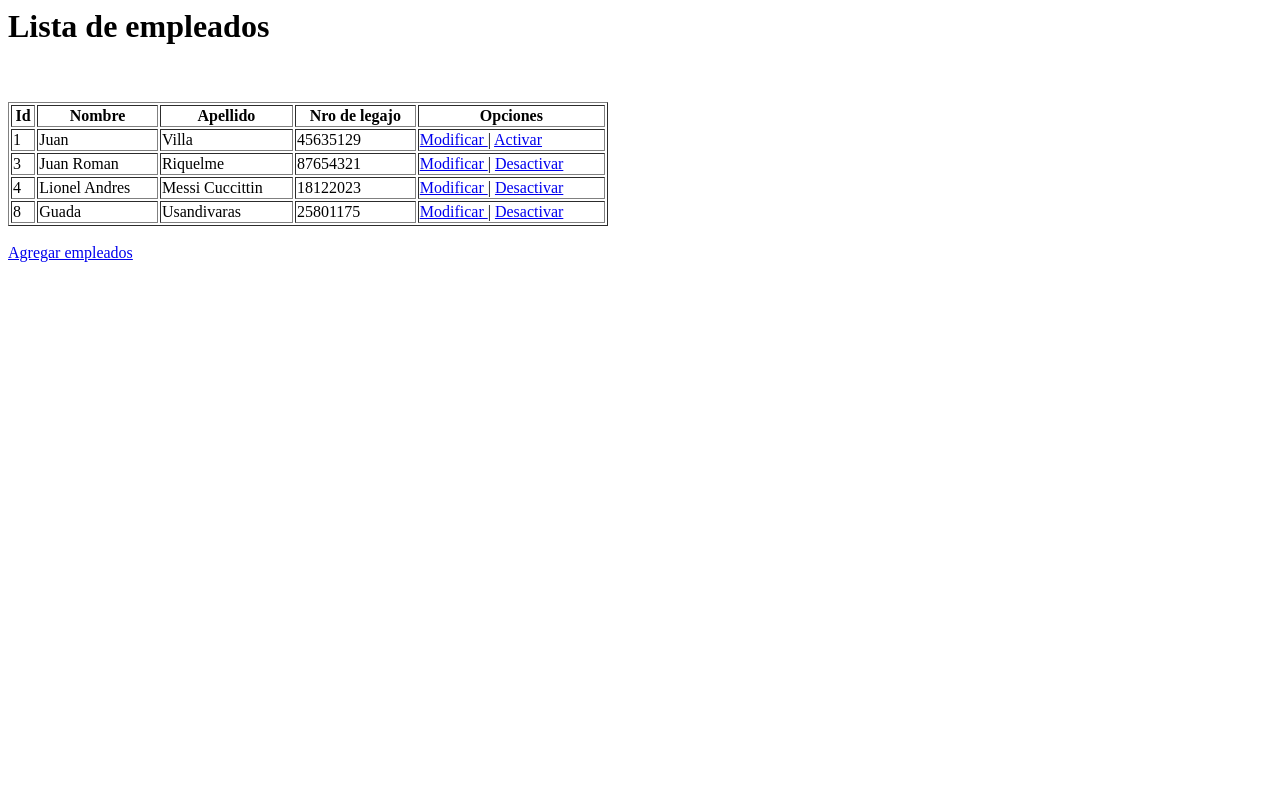
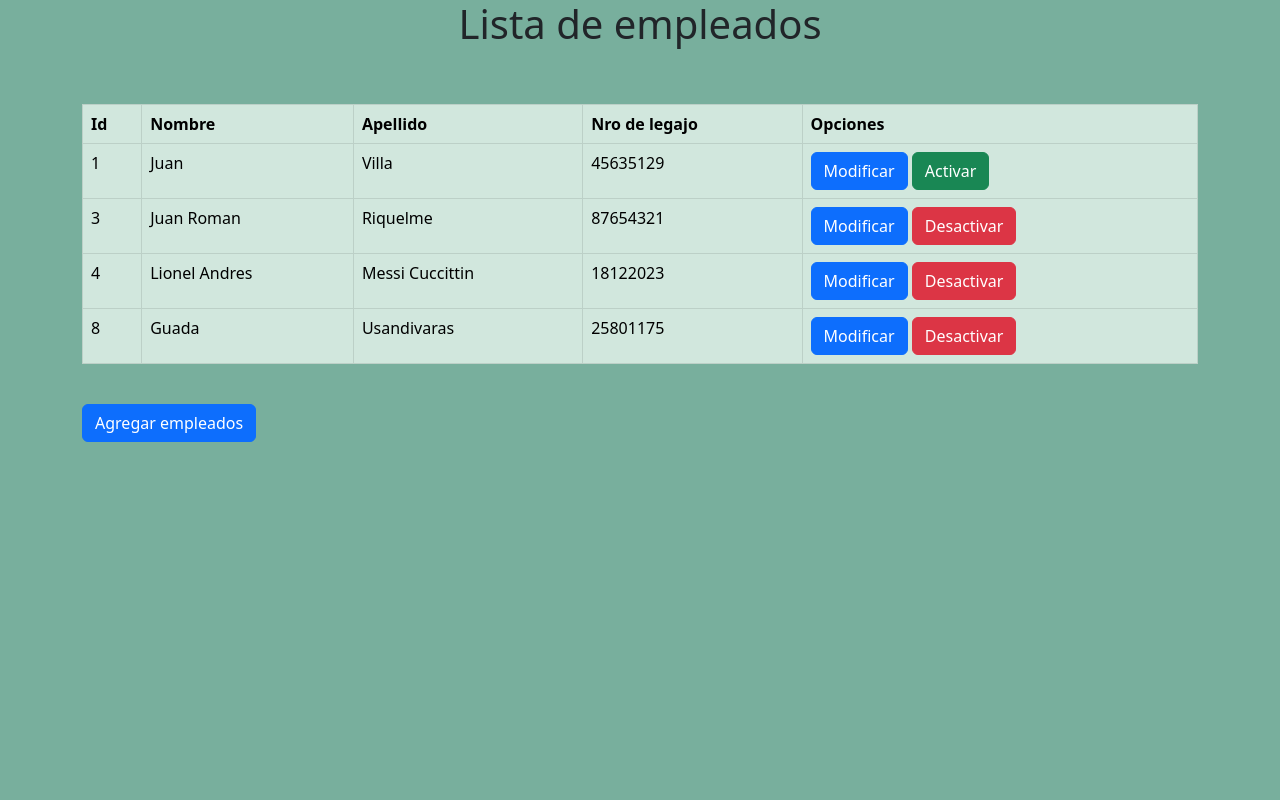
Before and after one commit to TinchoARS/BibliotecaWebApp, a Django app: page /biblioteca/empleados/listado/ in a window 1280 px wide. Run offline with Django 4.2, Linux system fonts and the light colour scheme; data comes from the database, SQL or seed files in the repository; some libraries are stand-ins or nearby versions.

Commit message:
listado empleados

```diff
--- a/biblioteca/templates/biblioteca/listado_empleados.html
+++ b/biblioteca/templates/biblioteca/listado_empleados.html
@@ -1,18 +1,22 @@
-
+{% load static %}
 <html>
 
     <head>
+        <link rel="stylesheet" href="{% static 'css/bootstrap.min.css' %}">
         <title>Lista de Empleados</title>
+        <style>
+            body {
+                background-color: #78af9d; /* Reemplaza este color con el color deseado */
+            }
+        </style>
     </head>
 
     <body>
-
-            <h1>
-                Lista de empleados
-            </h1>
+        <div class="container">
+            <h1 class="text-center">Lista de empleados</h1>
             <br><br>
-
-            <table border="1" width="600">
+            <table class="table table-success table-bordered">
+                <thead>
                     <tr>
                         <th>Id</th>
                         <th>Nombre</th>
@@ -20,40 +24,37 @@
                         <th>Nro de legajo</th>
                         <th>Opciones</th>
                     </tr>
-
+                </thead>
+                <tbody>
                     {% for empleado in lista_empleados %}
-
                         <tr>
-
                             <td>{{ empleado.id }}</td>
                             <td>{{ empleado.nombre }}</td>
                             <td>{{ empleado.apellido }}</td>
                             <td>{{ empleado.numero_legajo }}</td>
                             <td>
-                            <a href="{% url 'actualizar_empleado' empleado.id %}">
+                                <a class="btn btn-primary" href="{% url 'actualizar_empleado' empleado.id %}">
                                     Modificar
                                 </a>
-                            |
                                 {% if empleado.activo %}
-                                <a href="{% url 'desactivar_empleado' empleado.id %}">
+                                    <a class="btn btn-danger" href="{% url 'desactivar_empleado' empleado.id %}">
                                         Desactivar
                                     </a>
                                 {% else %}
-                                <a href="{% url 'activar_empleado' empleado.id %}">
+                                    <a class="btn btn-success" href="{% url 'activar_empleado' empleado.id %}">
                                         Activar
                                     </a>
                                 {% endif %}
-
                             </td>
                         </tr>
-
                     {% endfor %}
-
+                </tbody>
             </table>
             <br>
-    <a href="{% url 'registrar_empleado' %}">
+            <a class="btn btn-primary" href="{% url 'registrar_empleado' %}">
                 Agregar empleados
             </a>
+        </div>
     </body>
 
 </html>
```
Lines whose indentation alone changed are shown as unchanged.
